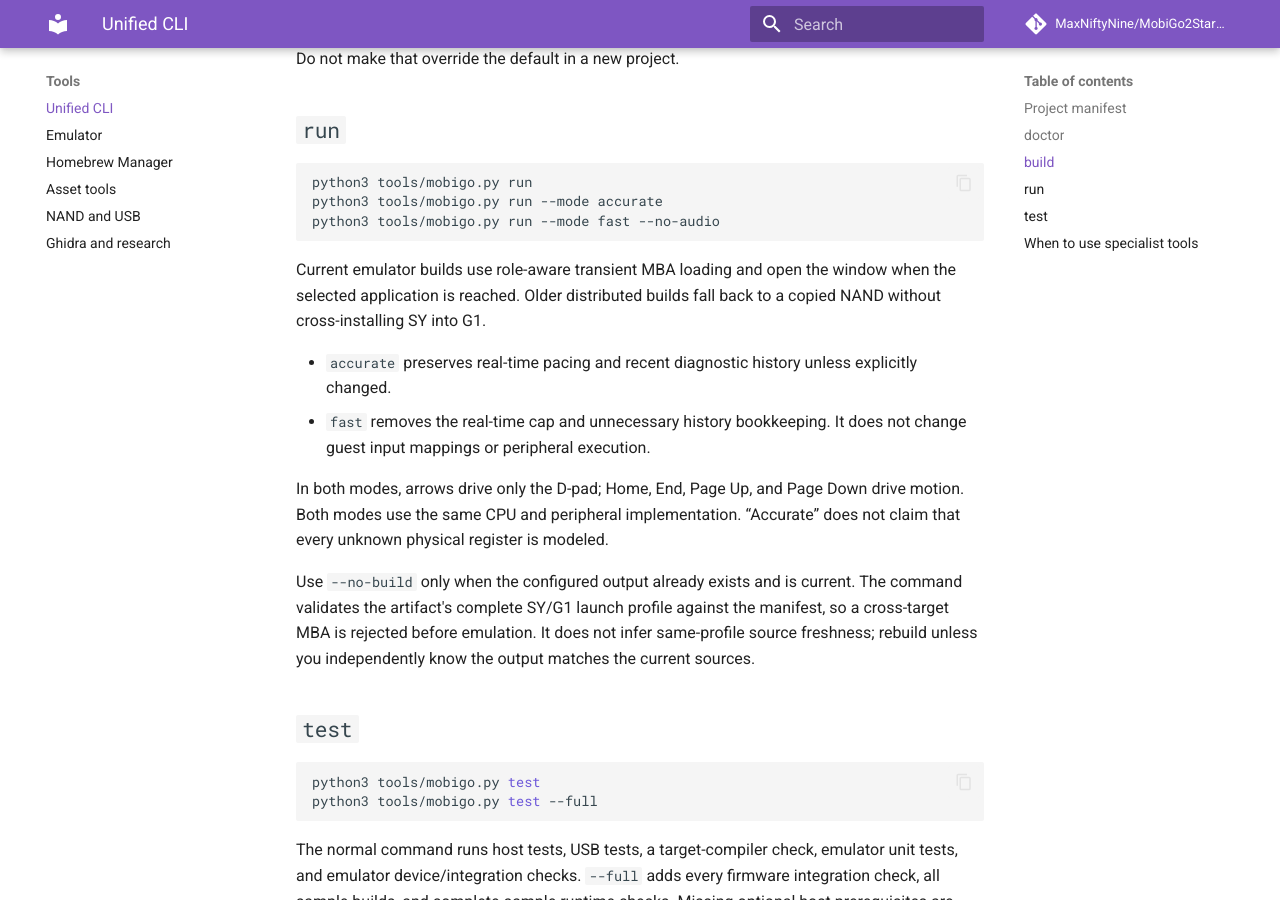
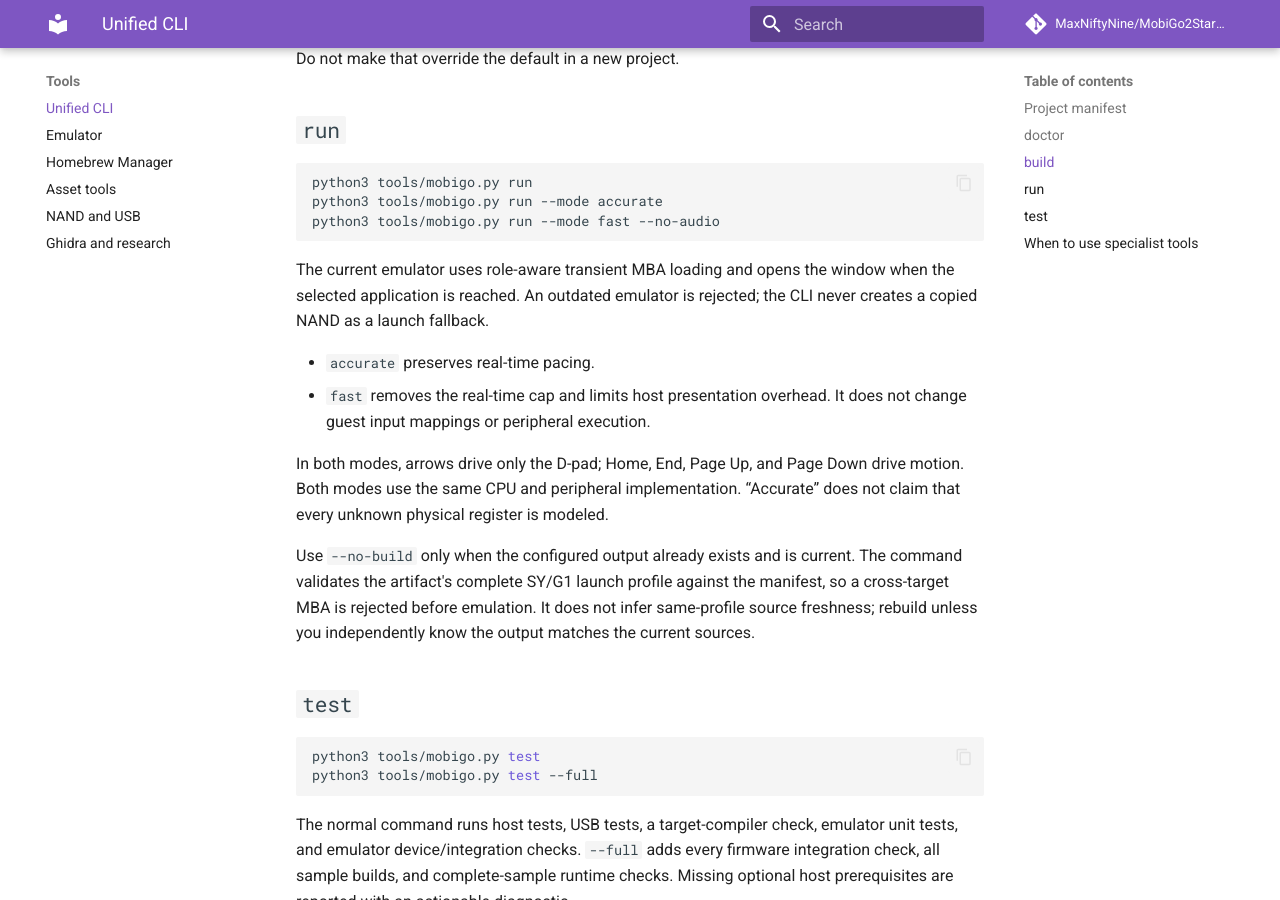
Before and after one commit to MaxNiftyNine/MobiGo2StarterProject, an MkDocs documentation site: the page built from docs/tools/mobigo-cli.md, in a window 1280 px wide and 900 px high, scrolled down 2223 px. Built offline with MkDocs 1.6.1 and Material for MkDocs 9.7.7, drawn with Linux system fonts in a browser that asks for light colours; comment, search, counter and statistics services are not loaded.

Commit message:
Use emulator-native MBA launching

````diff
--- a/docs/tools/mobigo-cli.md
+++ b/docs/tools/mobigo-cli.md
@@ -97,13 +97,12 @@ python3 tools/mobigo.py run --mode accurate
 python3 tools/mobigo.py run --mode fast --no-audio
 ```
 
-Current emulator builds use role-aware transient MBA loading and open the window
-when the selected application is reached. Older distributed builds fall back
-to a copied NAND without cross-installing SY into G1.
+The current emulator uses role-aware transient MBA loading and opens the window
+when the selected application is reached. An outdated emulator is rejected;
+the CLI never creates a copied NAND as a launch fallback.
 
-- `accurate` preserves real-time pacing and recent diagnostic history unless
-  explicitly changed.
-- `fast` removes the real-time cap and unnecessary history bookkeeping. It
+- `accurate` preserves real-time pacing.
+- `fast` removes the real-time cap and limits host presentation overhead. It
   does not change guest input mappings or peripheral execution.
 
 In both modes, arrows drive only the D-pad; Home, End, Page Up, and Page Down
````
Also changed, not shown: docs/start/first-project.md (+2 -2 lines), docs/start/install.md (+3 -3 lines), docs/tools/emulator.md (+1 -1 lines), 2 other files.
